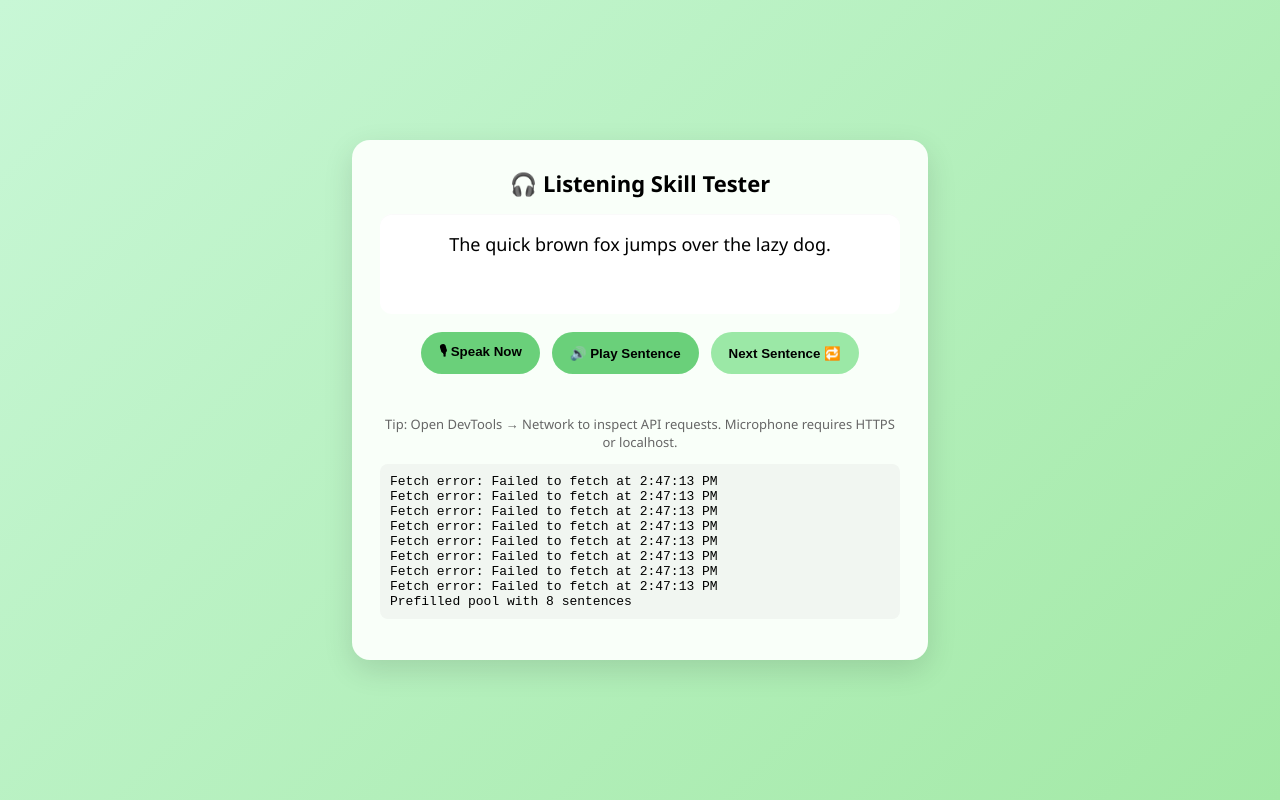
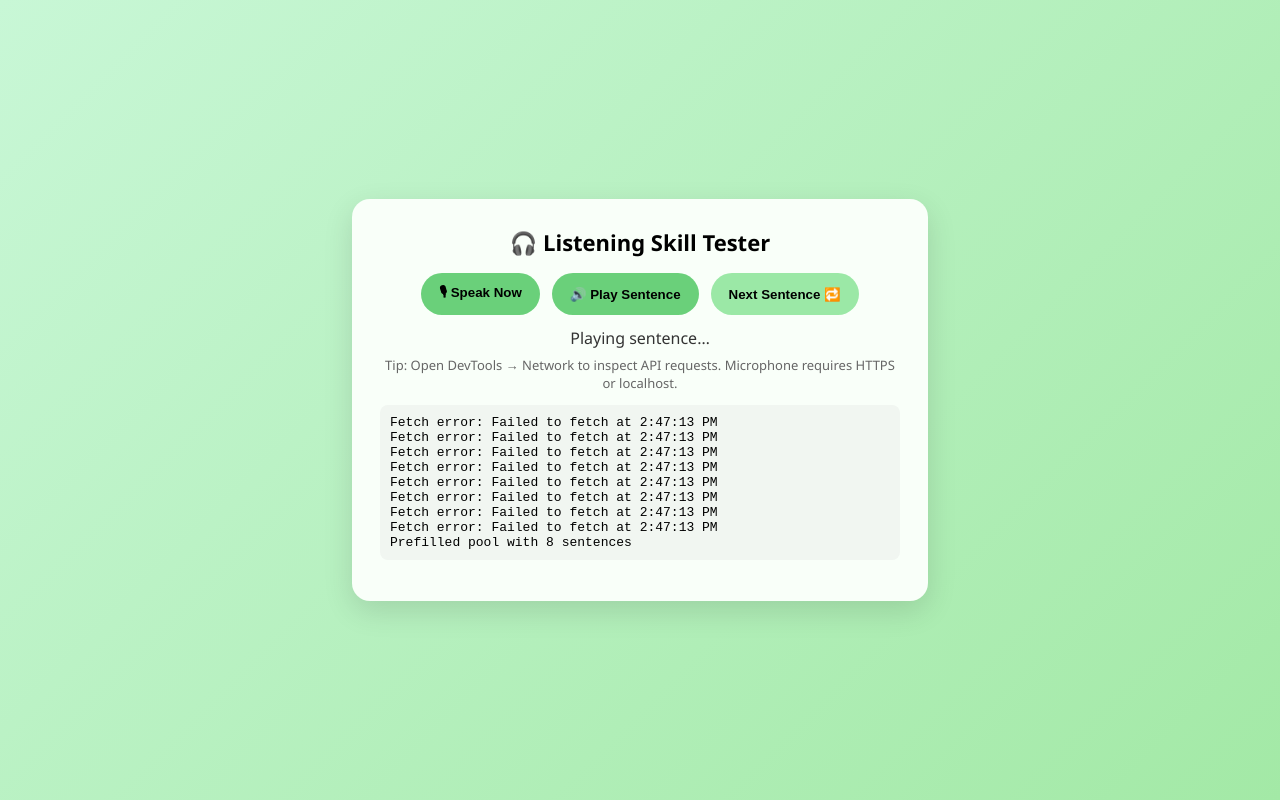
Before and after one commit to Baddipallimadhulathareddy/reading, a plain HTML site: page index.html in a window 1280 px wide. Drawn offline with Linux system fonts and the light colour scheme; no server answers.

Commit message:
index.html

```diff
--- a/index.html
+++ b/index.html
@@ -9,7 +9,7 @@
            background: linear-gradient(135deg,#c8f7d6,#a3e9a6); }
     .card { width:520px; background:#f9fff9; border-radius:18px; padding:28px; box-shadow:0 10px 30px rgba(0,0,0,0.12); text-align:center; }
     h2 { margin:0 0 16px; font-size:22px; }
-    .sentence { background:#fff; border-radius:12px; padding:18px; font-size:18px; min-height:64px; margin-bottom:18px; box-shadow:inset 0 1px 0 rgba(0,0,0,0.02); }
+    .sentence { background:#fff; border-radius:12px; padding:18px; font-size:18px; min-height:64px; margin-bottom:18px; box-shadow:inset 0 1px 0 rgba(0,0,0,0.02); display:none; } /* Hidden sentence box */
     .controls { display:flex; gap:12px; justify-content:center; margin-bottom:12px; }
     button { background:#6ad07a; border:none; padding:10px 18px; border-radius:24px; cursor:pointer; font-weight:600; }
     .secondary { background:#9be8a6; }
@@ -21,7 +21,7 @@
 <body>
   <div class="card">
     <h2>🎧 Listening Skill Tester</h2>
-    <div id="sentenceBox" class="sentence">Loading sentence…</div>
+    <div id="sentenceBox" class="sentence">Loading sentence…</div> <!-- Hidden but kept for structure -->
     <div class="controls">
       <button id="speakBtn">🎙 Speak Now</button>
       <button id="playBtn">🔊 Play Sentence</button>
@@ -103,20 +103,20 @@ async function prefillPool(n) {
 
 async function loadSentence() {
   resultDiv.textContent = '';
-  sentenceBox.textContent = 'Loading sentence…';
+  // sentenceBox.textContent = 'Loading sentence…'; // Removed to avoid display
   try {
     if (!pool || pool.length === 0) {
       const s = await fetchOneSentenceWithTimeout(4000);
       if (s) {
         currentSentence = s;
-        sentenceBox.textContent = currentSentence;
+        playSentence(); // Play immediately after loading
         return;
       }
     } else {
       currentSentence = pool.shift();
       pool.push(currentSentence);
       localStorage.setItem(POOL_KEY, JSON.stringify(pool));
-      sentenceBox.textContent = currentSentence;
+      playSentence(); // Play immediately after loading
       return;
     }
   } catch (err) {
@@ -124,7 +124,7 @@ async function loadSentence() {
   }
 
   currentSentence = fallbackSentences[Math.floor(Math.random() * fallbackSentences.length)];
-  sentenceBox.textContent = currentSentence;
+  playSentence(); // Play fallback sentence
   resultDiv.textContent = 'Using fallback sentence (offline).';
 }
 
```
